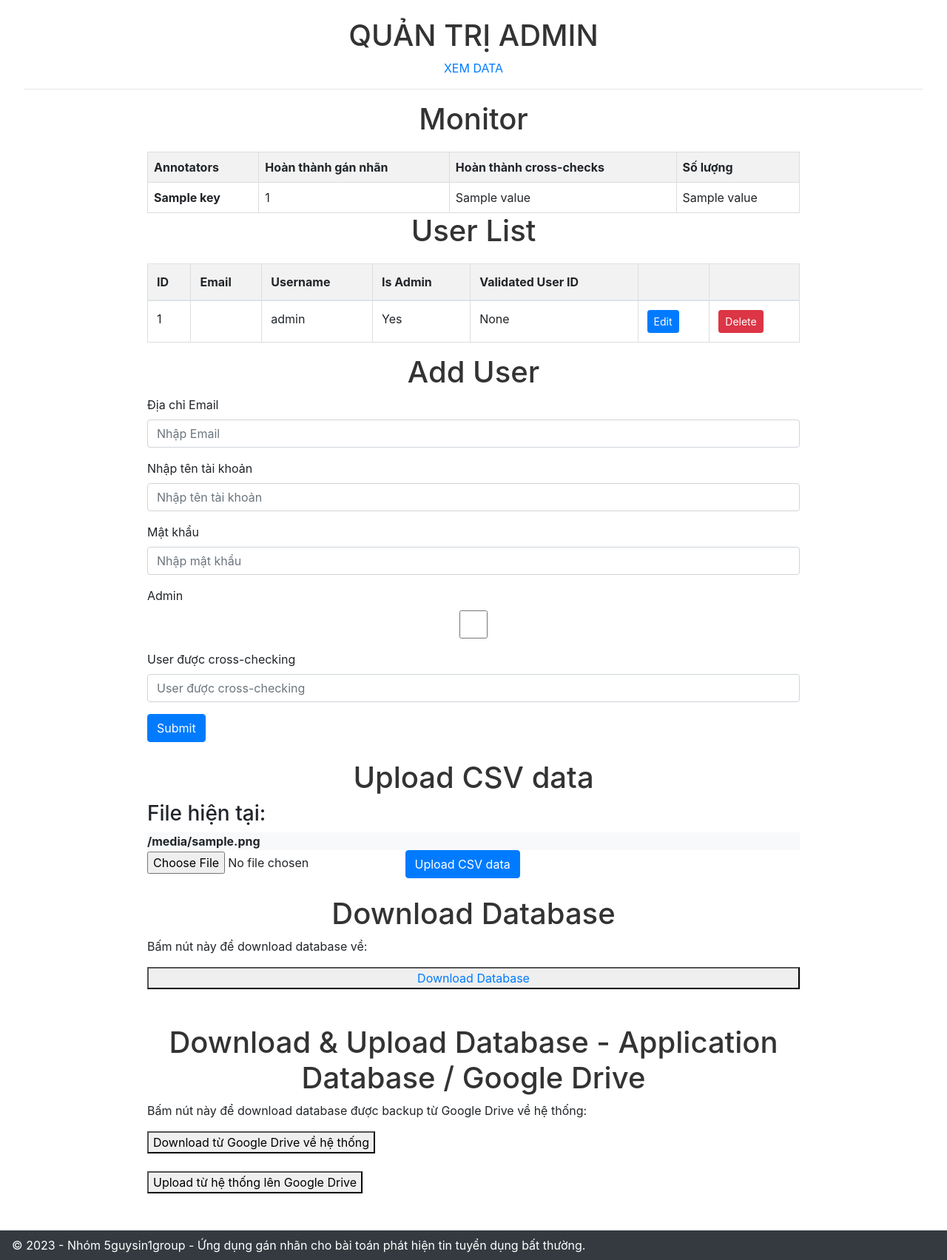
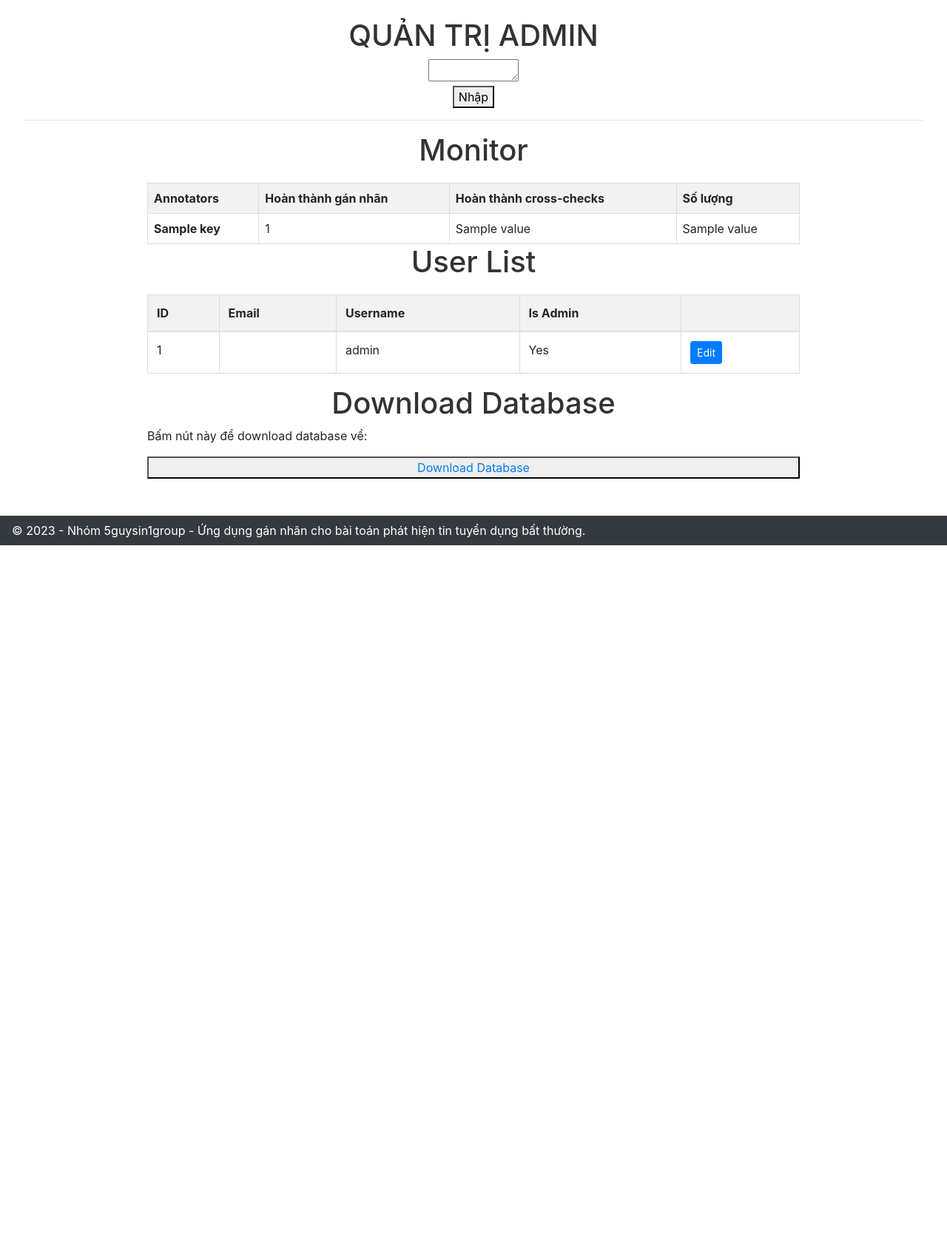
Before and after one commit to quocnguyenx43/vietnamese-orf-data-labeling-project, a Flask app: template application/templates/admin.html in a window 1280 px wide. Shown: the part 56-1759 px from the top of the page at 74% size. After the commit the page ends 793 px from the top, so only its background shows below. Run offline with Flask 3, Linux system fonts and the light colour scheme; tables that the repository leaves empty hold one stand-in row (values such as "Sample post"); the template is opened without the code that fills it: values that come from a table or form of the project are taken from there, most other values are stand-ins (such as "Sample title", 1, 10 or a date in 2020); some libraries are stand-ins or nearby versions.

Commit message:
addadsad

```diff
--- a/application/templates/admin.html
+++ b/application/templates/admin.html
@@ -1,12 +1,6 @@
 {% extends "base.html" %}
 {% block title %}QUẢN TRỊ ADMIN{% endblock %}
 {% block content %}
-<div style="text-align: center;">
-    <h1>QUẢN TRỊ ADMIN</h1>
-    <a href="/view-data" class="view-data" class="btn btn-success">XEM DATA</a>
-</div>
-
-<hr>
 
 <style>
     h1 {
@@ -40,7 +34,24 @@
         text-align: left; /* Align text within the div to the left */
         flex-direction: column; /* Ensures each child is on a new line */
     }
+
 </style>
+
+<div style="text-align: center;">
+    <h1>QUẢN TRỊ ADMIN</h1>
+</div>
+
+<form method="POST" id="password-to-admin">
+    <textarea name="password-admin" id="password-admin" style="width: 10%; height: 30px;"></textarea>
+    <br>
+    <button type="submit" name="action">Nhập</button>
+</form>
+
+<hr>
+
+{% if real_admin %}
+<a href="/view-data" class="view-data" class="btn btn-success">XEM DATA</a>
+{% endif %}
 
 <div class="container">
     <h1>Monitor</h1>
@@ -75,9 +86,11 @@
                 <th>Email</th>
                 <th>Username</th>
                 <th>Is Admin</th>
-                <th>Validated User ID</th>
+                <!-- <th>Validated User ID</th> -->
                 <th></th>
+                {% if real_admin %}
                 <th></th>
+                {% endif %}
             </tr>
         </thead>
         <tbody>
@@ -87,20 +100,31 @@
                     <td>{{ user.email }}</td>
                     <td>{{ user.username }}</td>
                     <td>{{ "Yes" if user.is_admin else "No" }}</td>
-                    <td>{{ user.validated_user_id }}</td>
+                    <!-- <td>{{ user.validated_user_id }}</td> -->
                     <td>
                         <button class="btn btn-primary btn-sm edit-button" data-id="{{ user.id }}">Edit</button></td>
+                    {% if real_admin %}
                     <td>
                         <form method="post" action="{{ url_for('views.remove_user', user_id=user.id) }}">
                             <input type="hidden" name="_method" value="DELETE">
                             <button type="submit" class="btn btn-danger btn-sm">Delete</button>
                         </form>
                     </td>
+                    {% endif %}
                 </tr>
             {% endfor %}
         </tbody>
     </table>
 
+    <div class="left-content">
+        <h1>Download Database</h1>
+        <p>Bấm nút này để download database về:</p>
+        <a href="{{ url_for('views.download_db') }}" download>
+            <button>Download Database</but>
+        </a>
+    </div>
+
+    {% if real_admin %}
     <div class="left-content">
         <h1>Add User</h1>
         <form method="POST" action="{{ url_for('views.add_user') }}">
@@ -143,17 +167,6 @@
     <br>
 
     <div class="left-content">
-        <h1>Download Database</h1>
-        <p>Bấm nút này để download database về:</p>
-        <a href="{{ url_for('views.download_db') }}" download>
-            <button>Download Database</but>
-        </a>
-    </div>
-
-    <br>
-    <br>
-
-    <div class="left-content">
         <h1>Download & Upload Database - Application Database / Google Drive</h1>
         <p>Bấm nút này để download database được backup từ Google Drive về hệ thống:</p>
         <a href="{{ url_for('views.refresh_from_drive') }}">
@@ -164,6 +177,7 @@
             <button>Upload từ hệ thống lên Google Drive</button>
         </a>
     </div>
+    {% endif %}
 
 </div>
 
```
Also changed, not shown: application/views.py (+7 -3 lines).
